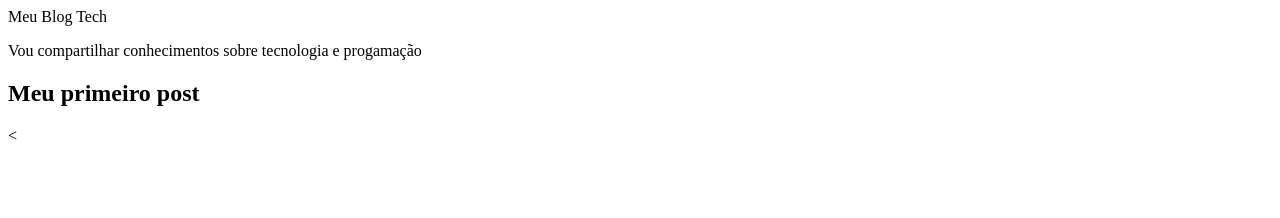
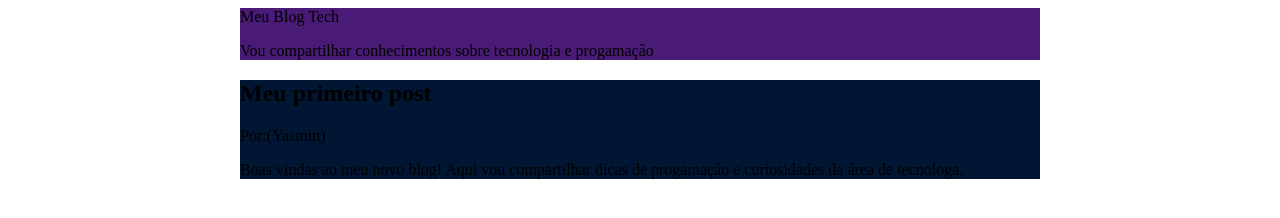
Before and after one commit to yasminoliveirasilva06-netizen/Blog-Tech-1D, a plain HTML site: page index.html in a window 1280 px wide. Drawn offline with Linux system fonts and the light colour scheme.

Commit message:
Atualizar

```diff
--- a/index.html
+++ b/index.html
@@ -18,11 +18,11 @@
 
  <main>
     <h2>Meu primeiro post</h2>
-    <
+    <p> Por:(Yasmin)</p>
+<p> Boas vindas ao meu novo blog! Aqui vou compartilhar dicas de
+    progamação e curiosidades da área de tecnologa.</p>
+ </main>
 
- </main>
- <footer>
-
- </footer>
 </body>
 </html>
+<!--identação Shift=Alt=F-->
--- a/style.css
+++ b/style.css
@@ -0,0 +1,14 @@
+header {
+    background-color: rgb(74, 26, 119);
+    color:rgb(14, 82, 14)
+    text-align: center;
+    max-width: 800px;
+    margin: 0 auto;
+}
+
+main {
+    background-color: rgb(0, 22, 51);
+    color: black;
+    max-width: 800px;
+    margin: 0 auto;
+}
```
